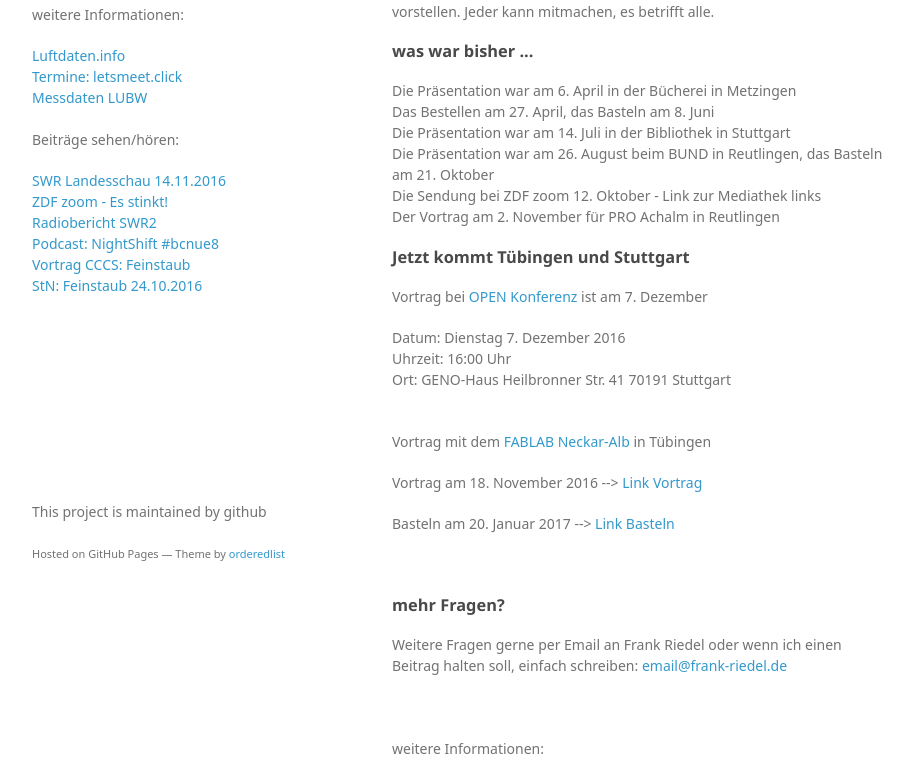
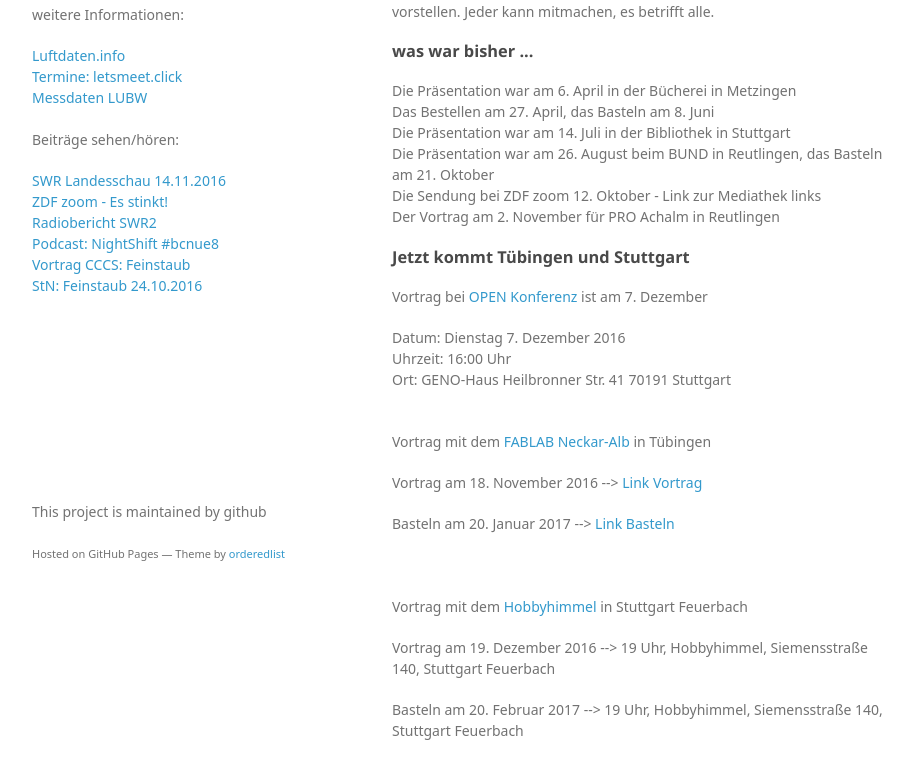
Before and after one commit to riedelwerk/feinstaub_messen_click, a plain HTML site: page index.html in a window 1280 px wide. Shown: the part 167-944 px from the top of the page, without its empty margins (178-1091 px from the left). Drawn offline with Linux system fonts and the light colour scheme; a web font is replaced by a local one.

Commit message:
Update index.html

```diff
--- a/index.html
+++ b/index.html
@@ -79,6 +79,11 @@ Ort: GENO-Haus Heilbronner Str. 41 70191 Stuttgart<br>
 <p>Basteln am 20. Januar 2017 --> <a href="https://www.facebook.com/events/181567238963137/" target="_blank">Link Basteln</a></p>
  <br>
  <br>
+<p>Vortrag mit dem <a href="http://www.hobbyhimmel.de" target="_blank">Hobbyhimmel</a> in Stuttgart Feuerbach</p>
+<p>Vortrag am 19. Dezember 2016 --> 19 Uhr, Hobbyhimmel, Siemensstraße 140, Stuttgart Feuerbach</p>
+<p>Basteln am 20. Februar 2017 --> 19 Uhr, Hobbyhimmel, Siemensstraße 140, Stuttgart Feuerbach</p>
+ <br>
+ <br>
 <h3>
 <a id="mehr-fragen" class="anchor" href="#mehr-fragen" aria-hidden="true"><span aria-hidden="true" class="octicon octicon-link"></span></a>mehr Fragen?</h3>
 
```
